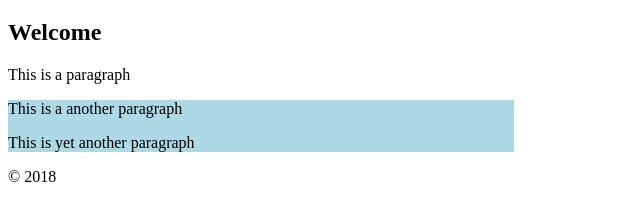
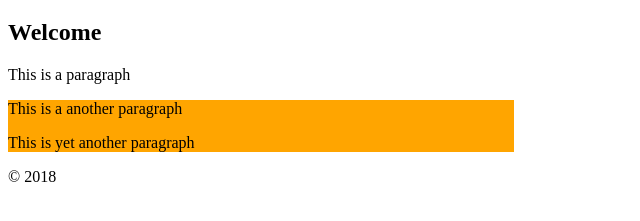
Before and after one commit to robert-garcia/hello-world, a plain HTML site: page index.html in a window 1280 px wide. Shown: the part 61-282 px from the top of the page, without its empty margins (0-640 px from the left). Drawn offline with Linux system fonts and the light colour scheme.

Commit message:
changed class box background-color to orange

```diff
--- a/main.css
+++ b/main.css
@@ -5,5 +5,5 @@
 
 .box {
   width: 40%;
-  background-color: lightblue;
+  background-color: orange;
 }
```
